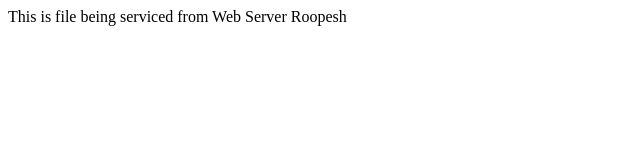
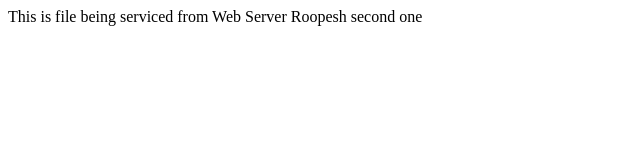
Before and after one commit to marshalreeqo/Sample-Project, a plain HTML site: page index.html in a window 1280 px wide. Shown: the full height of the page, 0-640 px from the left. Drawn offline with Linux system fonts and the light colour scheme.

Commit message:
Third update

```diff
--- a/index.html
+++ b/index.html
@@ -3,6 +3,6 @@
     <title>My First Web Page</title>
   </head>
   <body>
-    <p> This is file being serviced from Web Server Roopesh</p>
+    <p> This is file being serviced from Web Server Roopesh second one</p>
   </body>
 </html>
```
